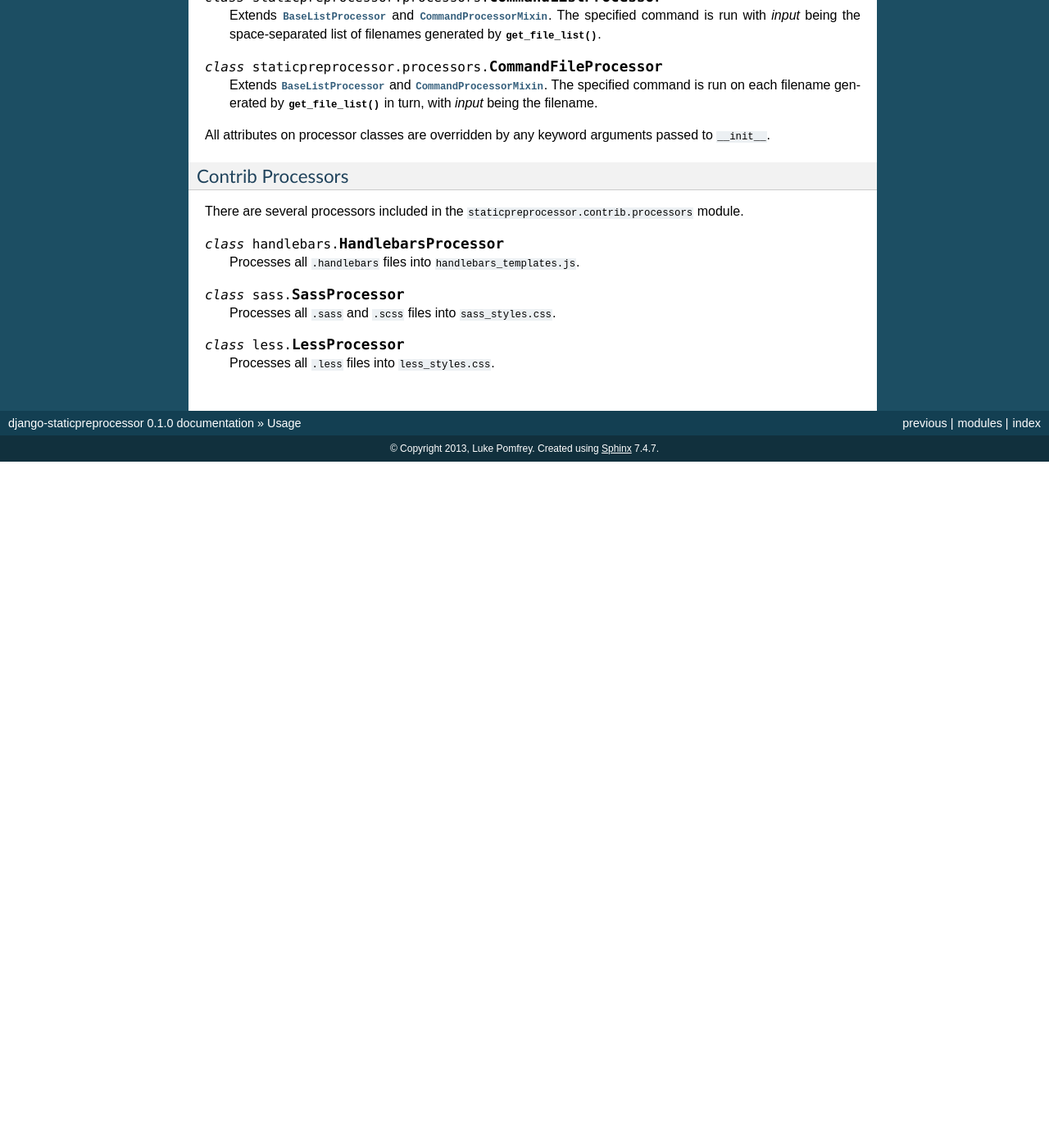
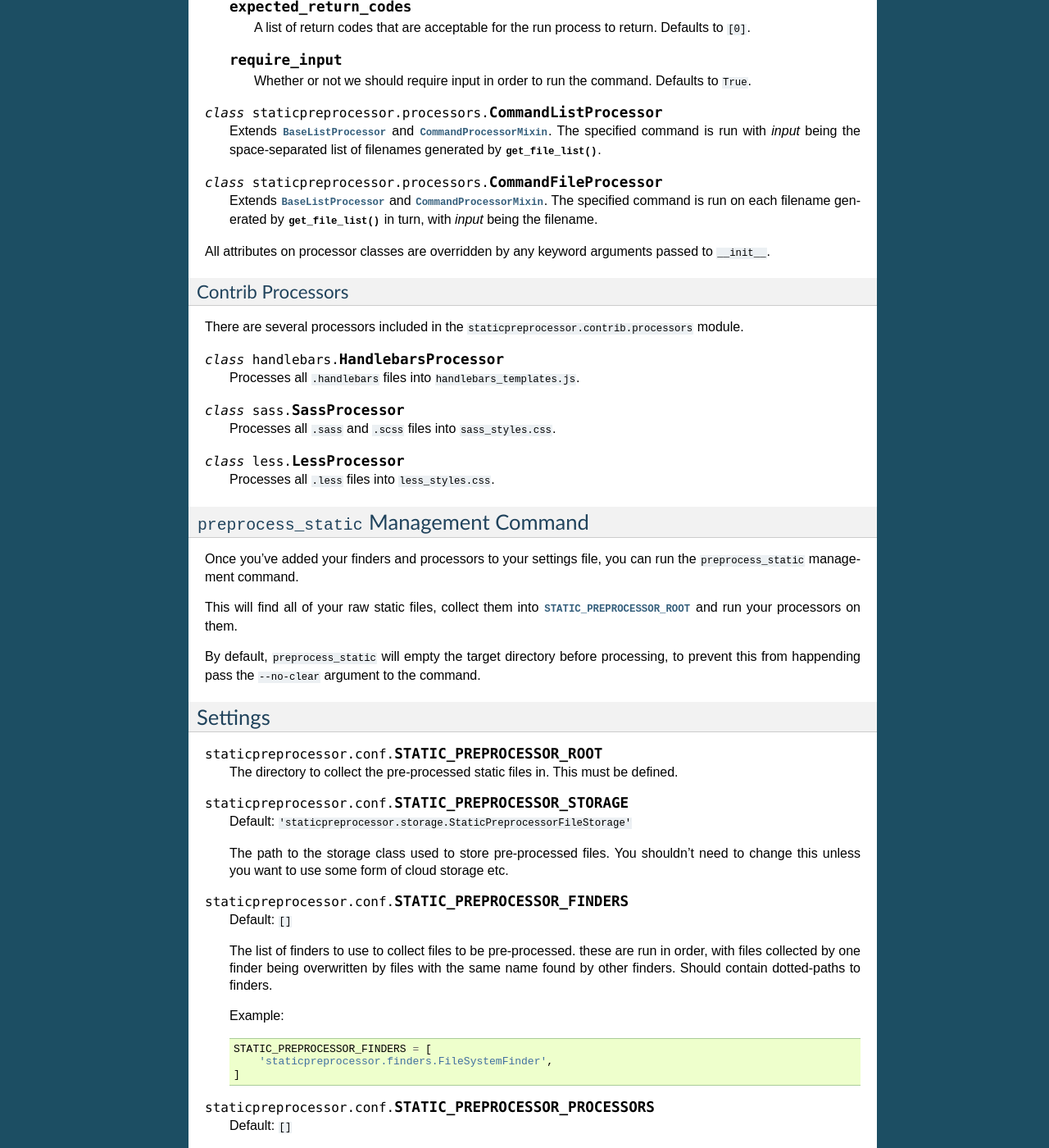
Before and after one commit to lpomfrey/django-staticpreprocessor, a Sphinx documentation site: the page built from docs/usage.rst, in a window 1280 px wide and 1400 px high, scrolled down 3194 px. Shown: the whole window at 82% size. Built offline with Sphinx 7.4.7, drawn with Linux system fonts in a browser that asks for light colours; formulas are drawn with MathJax 3; before the commit the page ends 3757 px from its top, so only the background shows below that; some of the changed text lies outside the part shown.

Commit message:
Documentation for management command and settings

```diff
--- a/docs/usage.rst
+++ b/docs/usage.rst
@@ -4,7 +4,8 @@ Usage
 Add ``staticpreprocessor`` to your ``INSTALLED_APPS``.
 
 Create a directory to hold your pre-compiled static assets, set the
-``STATIC_PREPROCESSOR_ROOT`` setting, add add it to ``STATICFILES_DIRS``:
+:py:data:`STATIC_PREPROCESSOR_ROOT <staticpreprocessor.conf.STATIC_PREPROCESSOR_ROOT>`
+setting, add add it to ``STATICFILES_DIRS``:
 
 ::
 
@@ -14,6 +15,17 @@ Create a directory to hold your pre-compiled static assets, set the
         STATIC_PREPROCESSOR_ROOT,
         ...
     )
+
+Quickstart
+----------
+
+- Add your required finders to the
+  :py:data:`STATIC_PREPROCESSOR_FINDERS <staticpreprocessor.conf.STATIC_PREPROCESSOR_FINDERS>`
+  list.
+- Add your required processors to the
+  :py:data:`STATIC_PREPROCESSOR_PREPROCESSORS <staticpreprocessor.conf.STATIC_PREPROCESSOR_PROCESSORS>`
+  list.
+- Run the ``preprocess_static`` management command.
 
 
 Finders
@@ -36,7 +48,8 @@ Finders are exactly the same in concept as staticfiles finders.
     directory under each app, files are collected from ``/rawstatic/``.
 
 In order to use the finders they should be added to the
-``STATIC_PREPROCESSOR_FINDERS`` setting, e.g.:
+:py:data:`STATIC_PREPROCESSOR_FINDERS <staticpreprocessor.conf.STATIC_PREPROCESSOR_FINDERS>`
+setting, e.g.:
 ::
 
     STATIC_PREPROCESSOR_DIRS = \
@@ -199,7 +212,8 @@ that can be extended and used:
     .. py:attribute:: output
 
         A path to an output file. This will be passed through ``storage.path``
-        so it may be relative to ``STATIC_PREPROCESSOR_ROOT``.
+        so it may be relative to
+        :py:data:`STATIC_PREPROCESSOR_ROOT <staticpreprocessor.conf.STATIC_PREPROCESSOR_ROOT>`.
 
     .. py:attribute:: expected_return_codes
 
@@ -247,3 +261,83 @@ There are several processors included in the
 .. py:class:: less.LessProcessor
 
     Processes all ``.less`` files into ``less_styles.css``.
+
+
+``preprocess_static`` Management Command
+----------------------------------------
+.. py:module:: staticpreprocessor.management.commands
+
+Once you've added your finders and processors to your settings file,
+you can run the ``preprocess_static`` management command.
+
+This will find all of your raw static files, collect them into
+:py:data:`STATIC_PREPROCESSOR_ROOT <staticpreprocessor.conf.STATIC_PREPROCESSOR_ROOT>`
+and run your processors on them.
+
+By default, ``preprocess_static`` will empty the target directory before
+processing, to prevent this from happending pass the ``--no-clear`` argument to
+the command.
+
+
+Settings
+--------
+.. py:module:: staticpreprocessor.conf
+
+.. py:data:: STATIC_PREPROCESSOR_ROOT
+
+    The directory to collect the pre-processed static files in. This must be
+    defined.
+
+.. py:data:: STATIC_PREPROCESSOR_STORAGE
+
+    Default: ``'staticpreprocessor.storage.StaticPreprocessorFileStorage'``
+
+    The path to the storage class used to store pre-processed files. You
+    shouldn't need to change this unless you want to use some form of cloud
+    storage etc.
+
+.. py:data:: STATIC_PREPROCESSOR_FINDERS
+
+    Default: ``[]``
+
+    The list of finders to use to collect files to be pre-processed. these are
+    run in order, with files collected by one finder being overwritten by
+    files with the same name found by other finders. Should contain
+    dotted-paths to finders.
+
+    Example:
+    ::
+
+        STATIC_PREPROCESSOR_FINDERS = [
+            'staticpreprocessor.finders.FileSystemFinder',
+        ]
+
+.. py:data:: STATIC_PREPROCESSOR_PROCESSORS
+
+    Default: ``[]``
+
+    The list of processors to run against the collected files. These may be
+    specified as dotted-paths or classes/class instances.
+
+    Example:
+    ::
+
+        from staticpreprocessor.contrib.processors.less import LessProcessor
+        from staticpreprocessor.contrib.processors.sass import SassProcessor
+        from staticpreprocessor.processors import CommandListProcessor
+
+        STATIC_PREPROCESSOR_PROCESSORS = (
+            'staticpreprocessor.contrib.processors.HandlebarsProcessor',
+            LessProcessor,
+            SassProcessor(),
+            CommandListProcessor(
+                extensions=['.txt'], command='echo {input} > {output}'),
+        )
+
+.. py:data:: STATIC_PREPROCESSOR_DIRS
+
+    Default: ``[]``
+
+    The list of directories that the
+    :py:class:`FileSystemFinder <staticpreprocessor.finders.FileSystemFinder>`
+    will look for files in.
```
